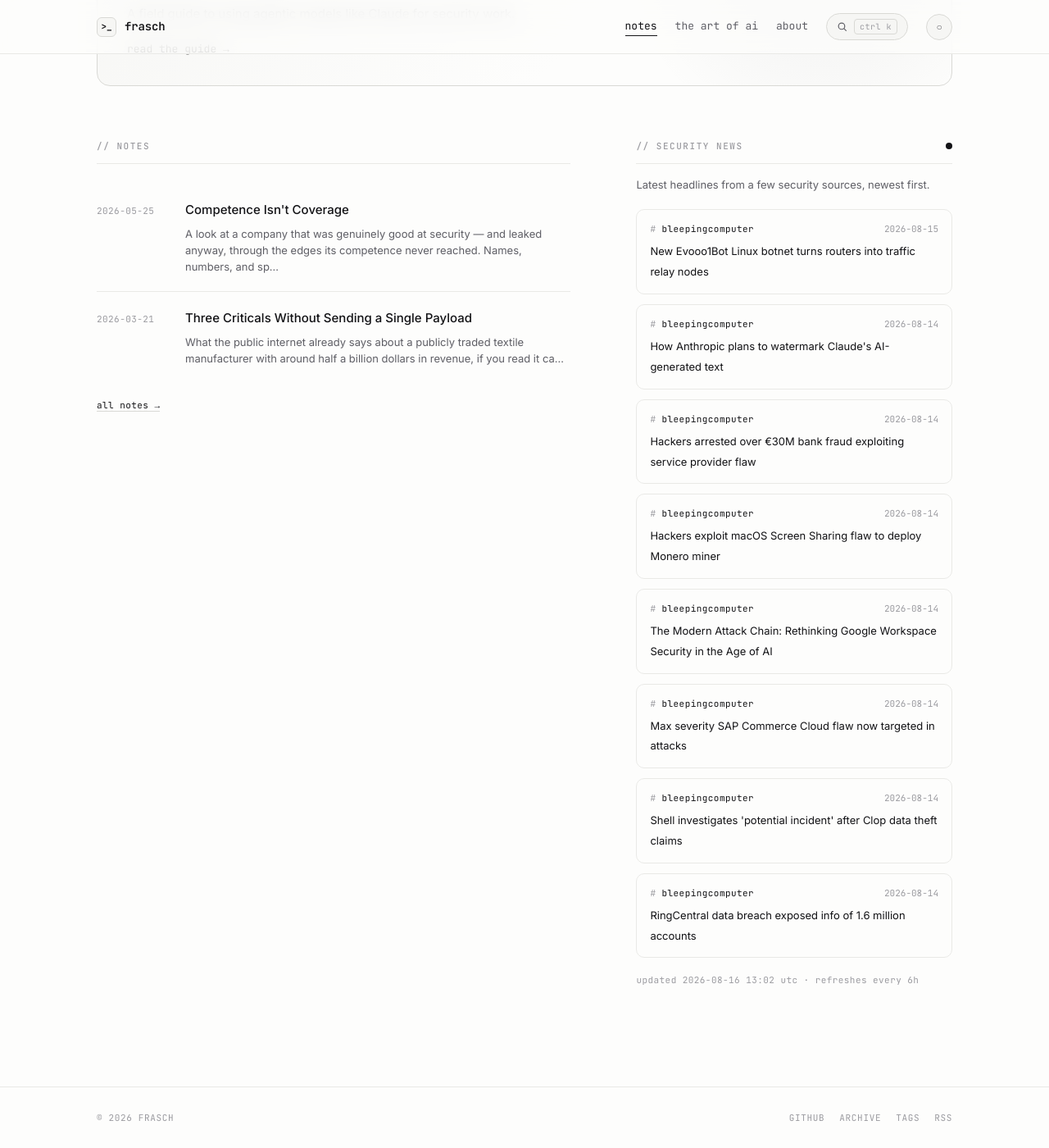
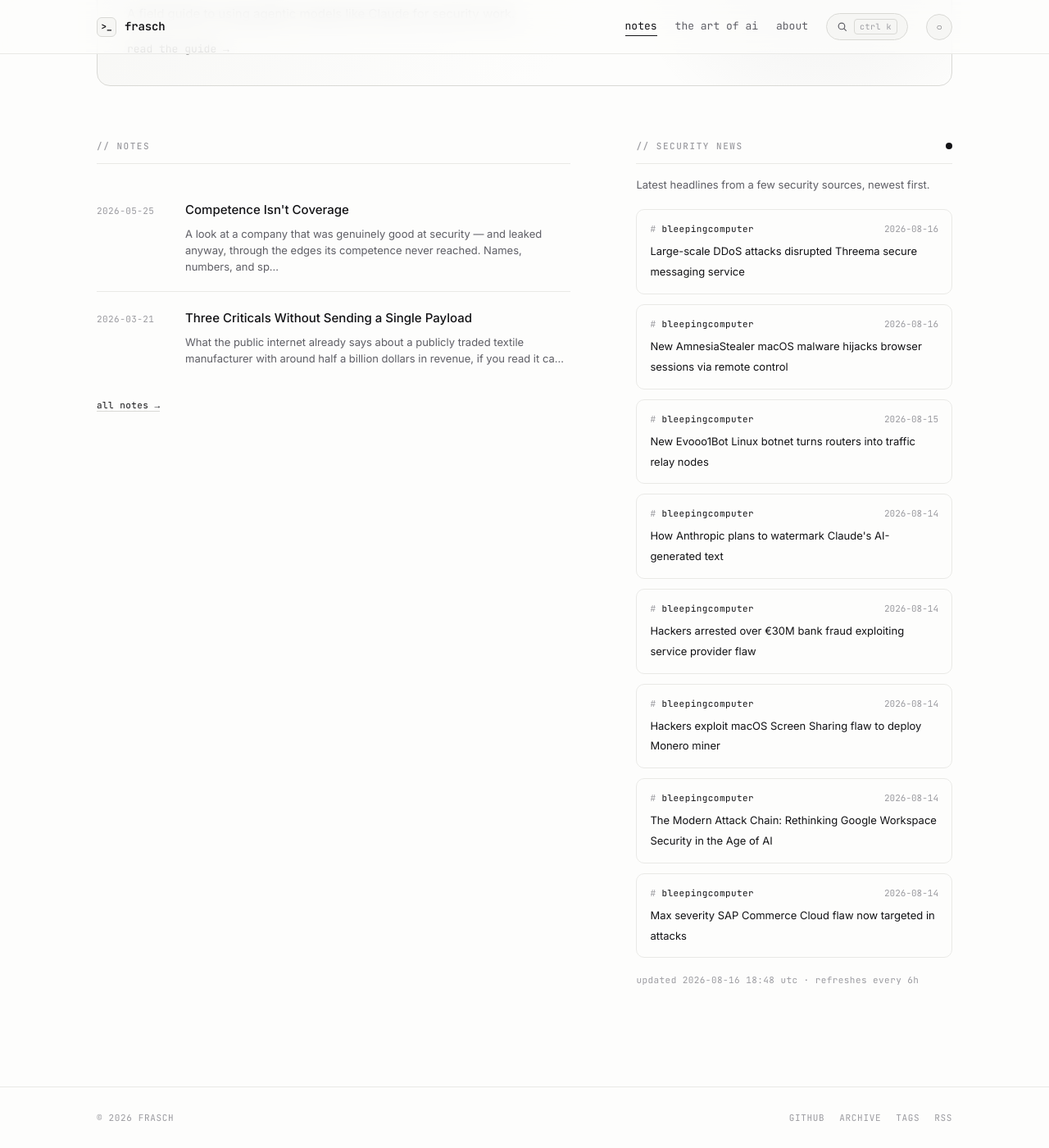
Before and after one commit to whoisfrasch/frasch, a Jekyll site: the page built from index.html, in a window 1280 px wide and 1400 px high, scrolled down 615 px. Shown: the whole window at 82% size. Built offline with Jekyll 4.4.1, drawn with Linux system fonts in a browser that asks for light colours.

Commit message:
Refresh security news feed

```diff
--- a/_data/news.json
+++ b/_data/news.json
@@ -1,6 +1,18 @@
 {
-  "updated": "2026-08-16T13:02:43Z",
+  "updated": "2026-08-16T18:48:14Z",
   "items": [
+    {
+      "source": "bleepingcomputer",
+      "title": "Large-scale DDoS attacks disrupted Threema secure messaging service",
+      "link": "https://www.bleepingcomputer.com/news/security/large-scale-ddos-attacks-disrupted-threema-secure-messaging-service/",
+      "date": "2026-08-16T17:29:52Z"
+    },
+    {
+      "source": "bleepingcomputer",
+      "title": "New AmnesiaStealer macOS malware hijacks browser sessions via remote control",
+      "link": "https://www.bleepingcomputer.com/news/security/new-amnesiastealer-macos-malware-hijacks-browser-sessions-via-remote-control/",
+      "date": "2026-08-16T15:07:44Z"
+    },
     {
       "source": "bleepingcomputer",
       "title": "New Evooo1Bot Linux botnet turns routers into traffic relay nodes",
@@ -36,18 +48,6 @@
       "title": "Max severity SAP Commerce Cloud flaw now targeted in attacks",
       "link": "https://www.bleepingcomputer.com/news/security/max-severity-sap-commerce-cloud-flaw-now-targeted-in-attacks/",
       "date": "2026-08-14T13:45:18Z"
-    },
-    {
-      "source": "bleepingcomputer",
-      "title": "Shell investigates 'potential incident' after Clop data theft claims",
-      "link": "https://www.bleepingcomputer.com/news/security/shell-investigates-potential-incident-after-clop-data-theft-claims/",
-      "date": "2026-08-14T11:55:45Z"
-    },
-    {
-      "source": "bleepingcomputer",
-      "title": "RingCentral data breach exposed info of 1.6 million accounts",
-      "link": "https://www.bleepingcomputer.com/news/security/ringcentral-data-breach-exposed-info-of-16-million-accounts/",
-      "date": "2026-08-14T10:52:05Z"
     }
   ]
 }
```
